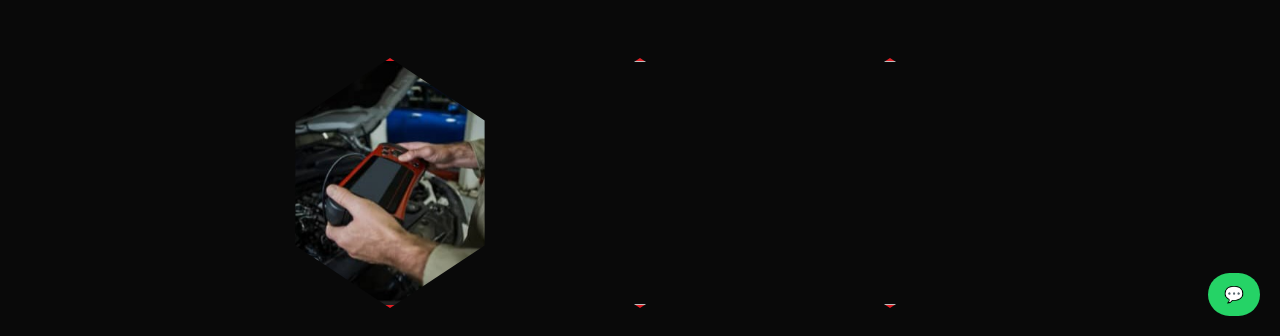
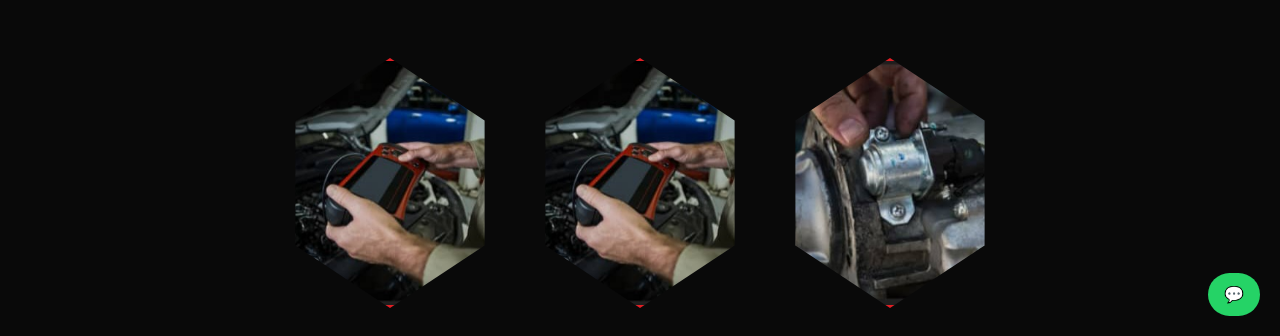
Before and after one commit to drbeaver99/Jrelectradriveauto-, a plain HTML site: page services.html in a window 1280 px wide. Shown: the part 464-800 px from the top of the page. Drawn offline with Linux system fonts and the light colour scheme.

Commit message:
Fix HTML formatting issues in services.html

```diff
--- a/services.html
+++ b/services.html
@@ -210,10 +210,10 @@ header{
         <img src="IMG-20260414-WA0004.jpg">
     </div>
     <div class="hex">
-        <img src="1000216902.jpg">
+        <img src="IMG-20260414-WA0004.jpg">
     </div>
     <div class="hex">
-        <img src="1000216899.jpg">
+        <img src="IMG-20260414-WA0005.jpg">
     </div>
 </section>
 
```
